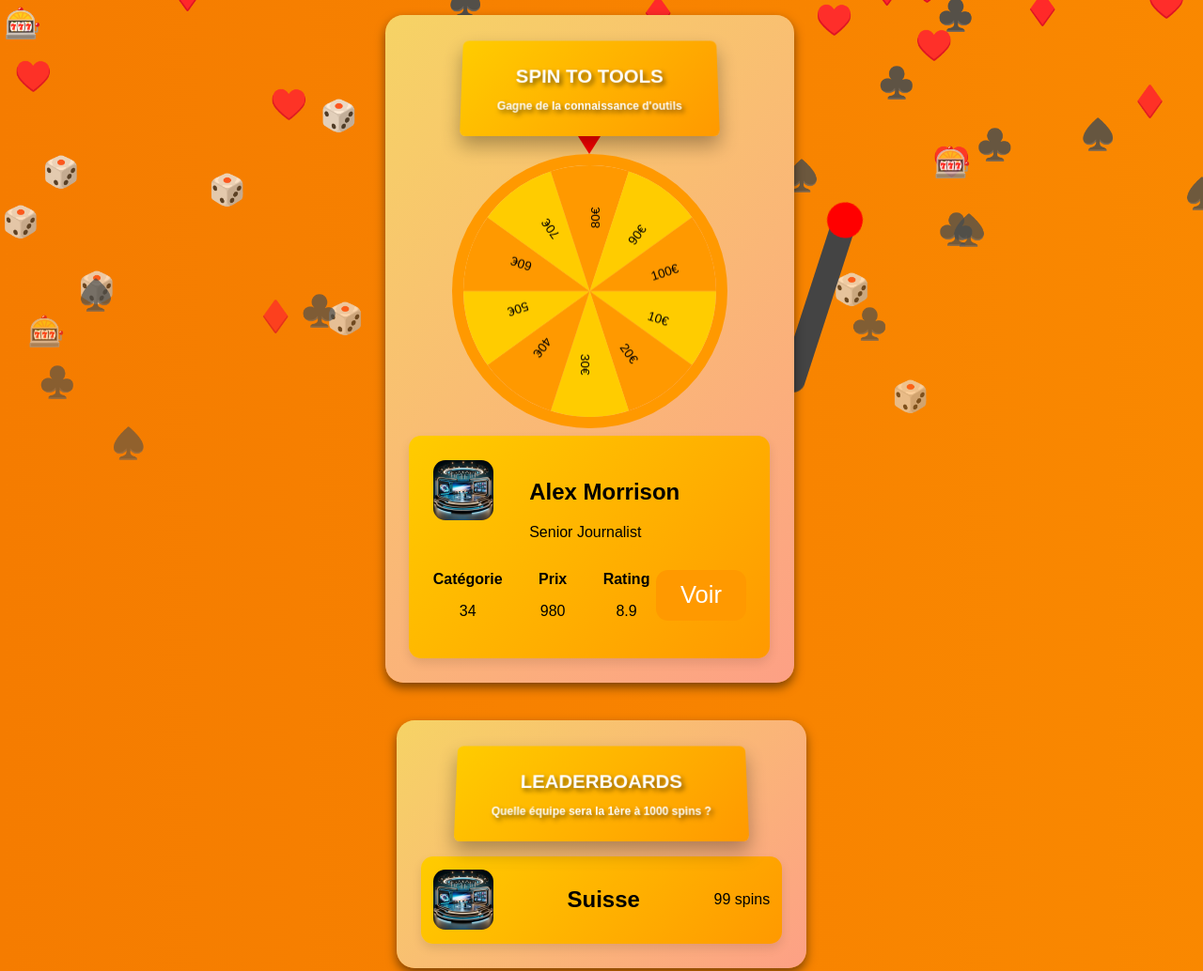
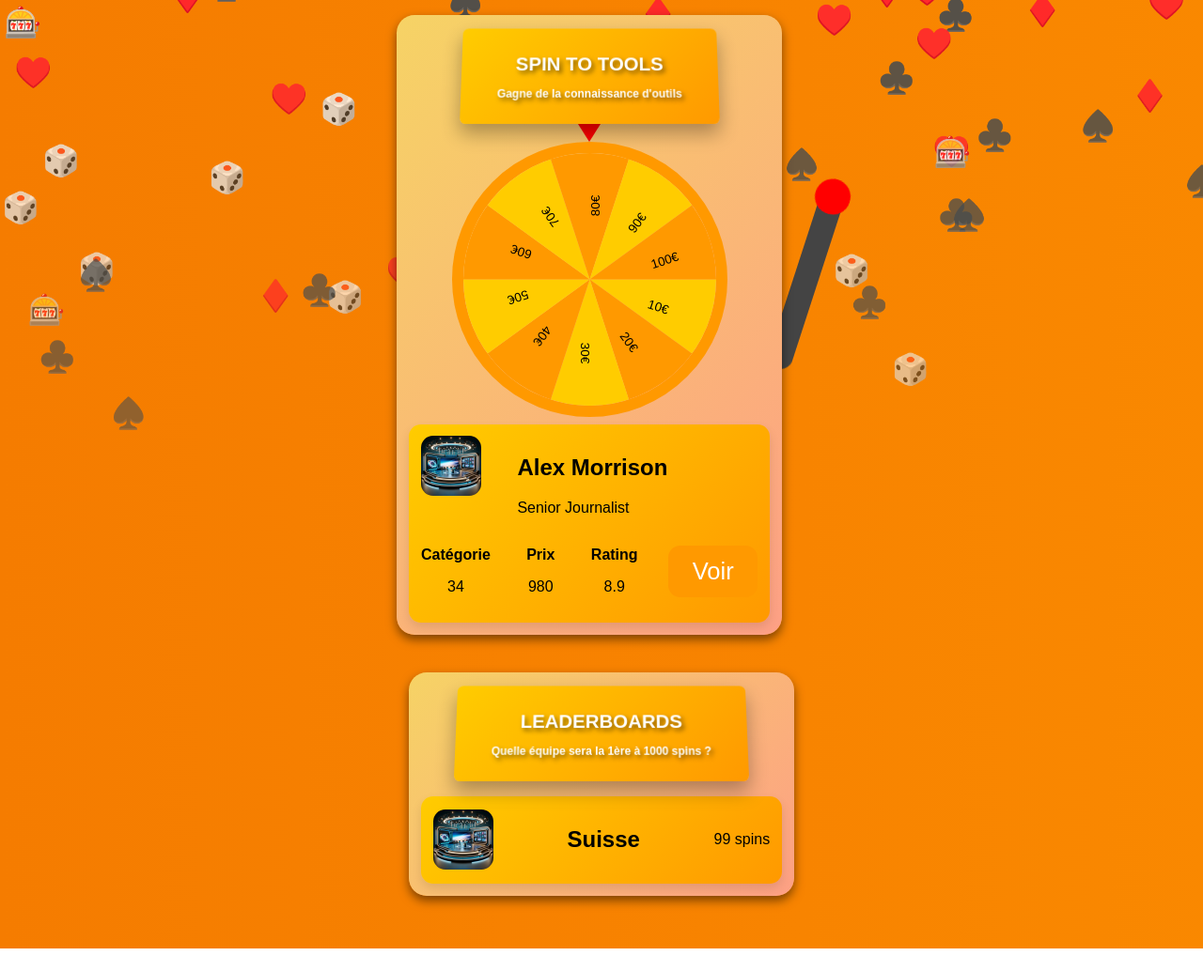
Before and after one commit to louishacks/spintotools, a plain HTML site: page index.html in a window 1280 px wide. Shown: the top 1034 px of the page at 94% size. After the commit the page ends 1010 px from the top, so only its background shows below. Drawn offline with Linux system fonts and the light colour scheme.

Commit message:
Add files via upload

```diff
--- a/style.css
+++ b/style.css
@@ -88,13 +88,13 @@ body {
     background: linear-gradient(135deg, #f6d365 0%, #fda085 100%);
     border-radius: 1.5vw;
     box-shadow: 0 0.4vw 0.8vw rgba(0, 0, 0, 0.5);
-    padding: 2vw;
+    padding: 1vw;
     width: 30vw;
     display: flex;
     flex-direction: column;
     align-items: center;
     justify-content: center;
-    z-index: 12;
+    z-index: 3;
     margin-bottom: 5vh;
 }
 
@@ -115,7 +115,7 @@ body {
     text-shadow: 0.2vw 0.2vw 0.4vw rgba(0, 0, 0, 0.5);
     box-shadow: 0 0.8vw 1.6vw rgba(0, 0, 0, 0.3);
     transform: perspective(50vw) rotateX(10deg);
-    z-index: 9;
+    z-index: 4;
 }
 
 .wheel-slot-machine {
@@ -124,7 +124,7 @@ body {
     align-items: center;
     justify-content: center;
     width: 100%;
-    z-index: 9;
+    z-index: 4;
 }
 
 .wheel-container {
@@ -138,13 +138,14 @@ body {
     border-color: #ff9900;
     border-radius: 50%;
     flex: 1 1 auto; /* Allow to grow and shrink */
-    z-index: 9;
+    z-index: 5;
 }
 
 .machine-container {
     display: flex;
     flex: 0 1 auto; /* Allow to shrink but not grow */
     align-items: center;
+    z-index: 1;
 }
 
 .lever-container {
@@ -157,7 +158,7 @@ body {
     transition: transform 0.5s ease;
     cursor: pointer;
     transform-style: preserve-3d;
-    z-index: 11;
+
 }
 
 .lever {
@@ -240,7 +241,7 @@ button:hover {
     flex-direction: column;
     align-items: center;
     justify-content: s;
-    padding: 2vw;
+    padding: 1vw;
     background: linear-gradient(135deg, #ffcc00, #ff9900);
     border-radius: 1vw;
     box-shadow: 0 0.4vw 0.8vw rgba(0, 0, 0, 0.1);
```
